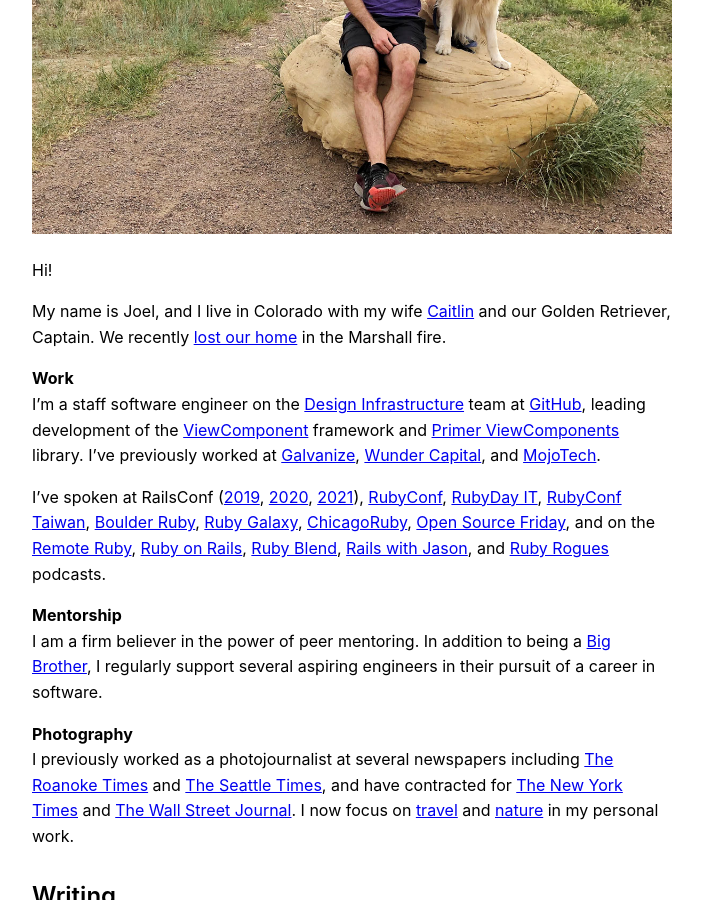
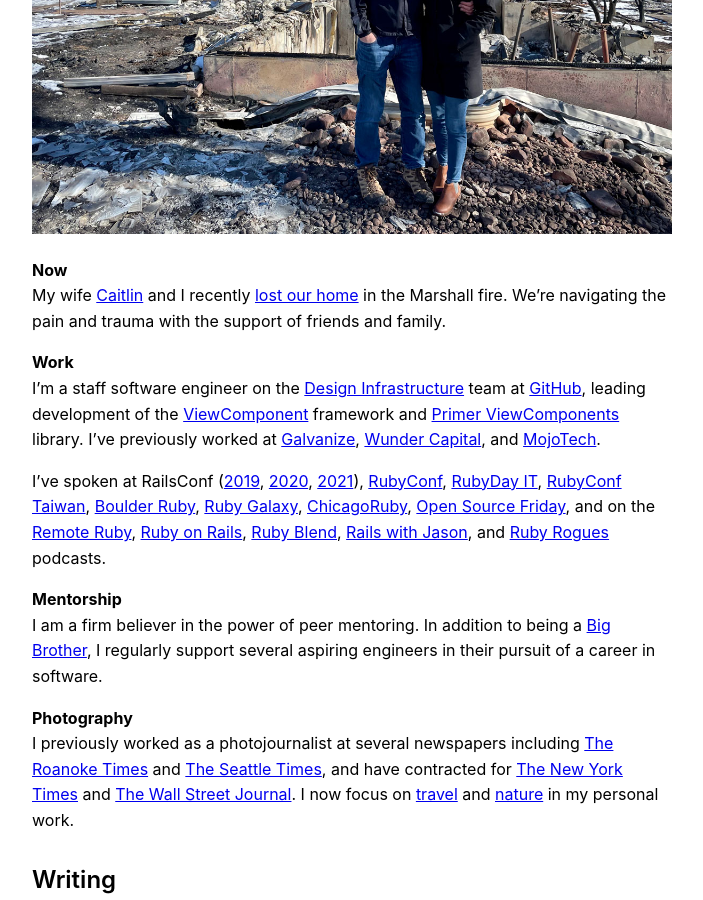
Before and after one commit to joelhawksley/identity, a Jekyll site: the page built from index.md, in a window 1280 px wide and 900 px high, scrolled down 358 px. Shown: the whole window, without its empty margins (288-991 px from the left). Built offline with Jekyll 4.4.1, drawn with Linux system fonts in a browser that asks for light colours.

Commit message:
add fire update

```diff
--- a/index.md
+++ b/index.md
@@ -2,11 +2,11 @@
 layout: home
 ---
 
-![Joel Hawksley and dog Captain at Davidson Mesa in Louisville, Colorado](/img/about/joel.jpg)
+![Joel and Caitlin Hawksley at the site of their former home in Louisville, Colorado](/img/about/fire.jpg)
 
-Hi!
+### Now
 
-My name is Joel, and I live in Colorado with my wife [Caitlin](https://www.caitlinhawksley.com) and our Golden Retriever, Captain. We recently [lost our home](https://www.gofundme.com/manage/help-the-hawksleys-rebuild-literally-everything) in the Marshall fire.
+My wife [Caitlin](https://www.caitlinhawksley.com) and I recently [lost our home](https://www.gofundme.com/manage/help-the-hawksleys-rebuild-literally-everything) in the Marshall fire. We're navigating the pain and trauma with the support of friends and family.
 
 ### Work
 
```
Also changed, not shown: img/about/fire.jpg (added).
